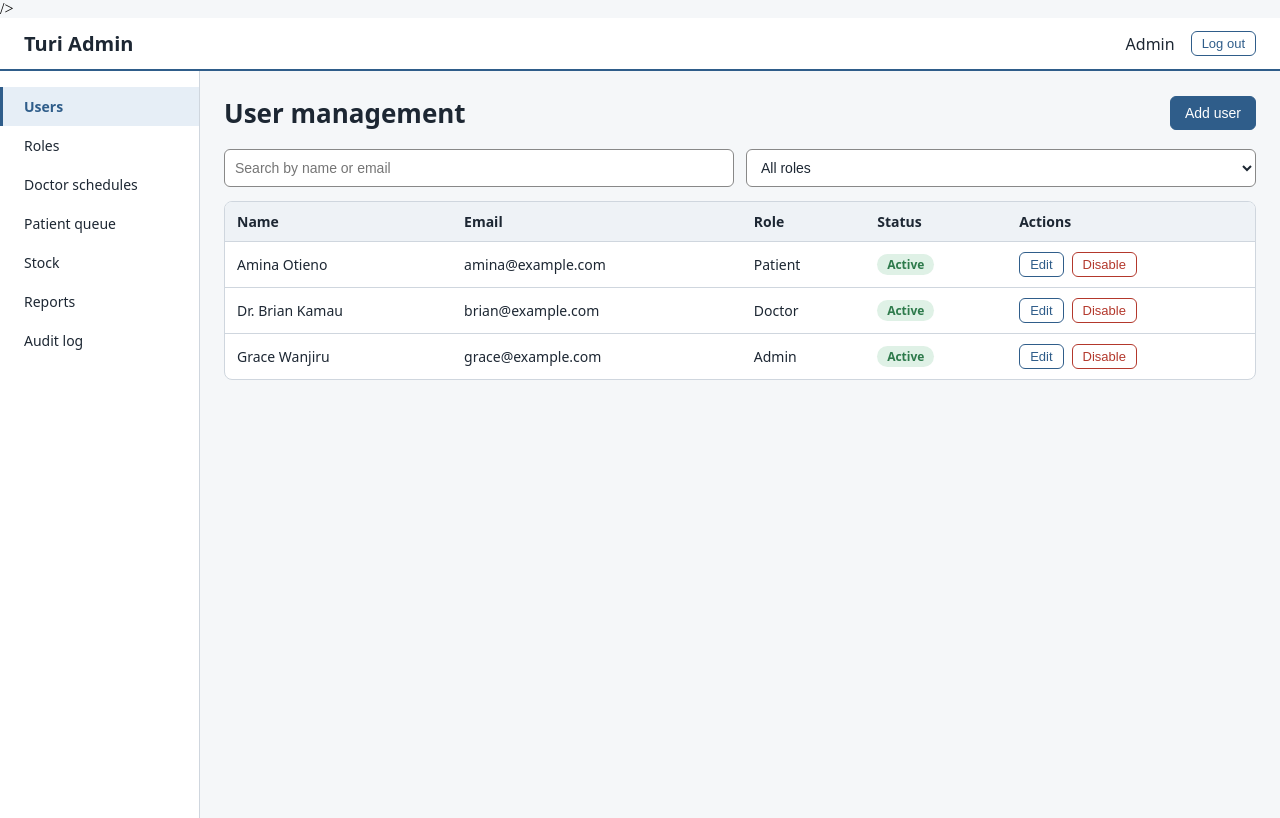
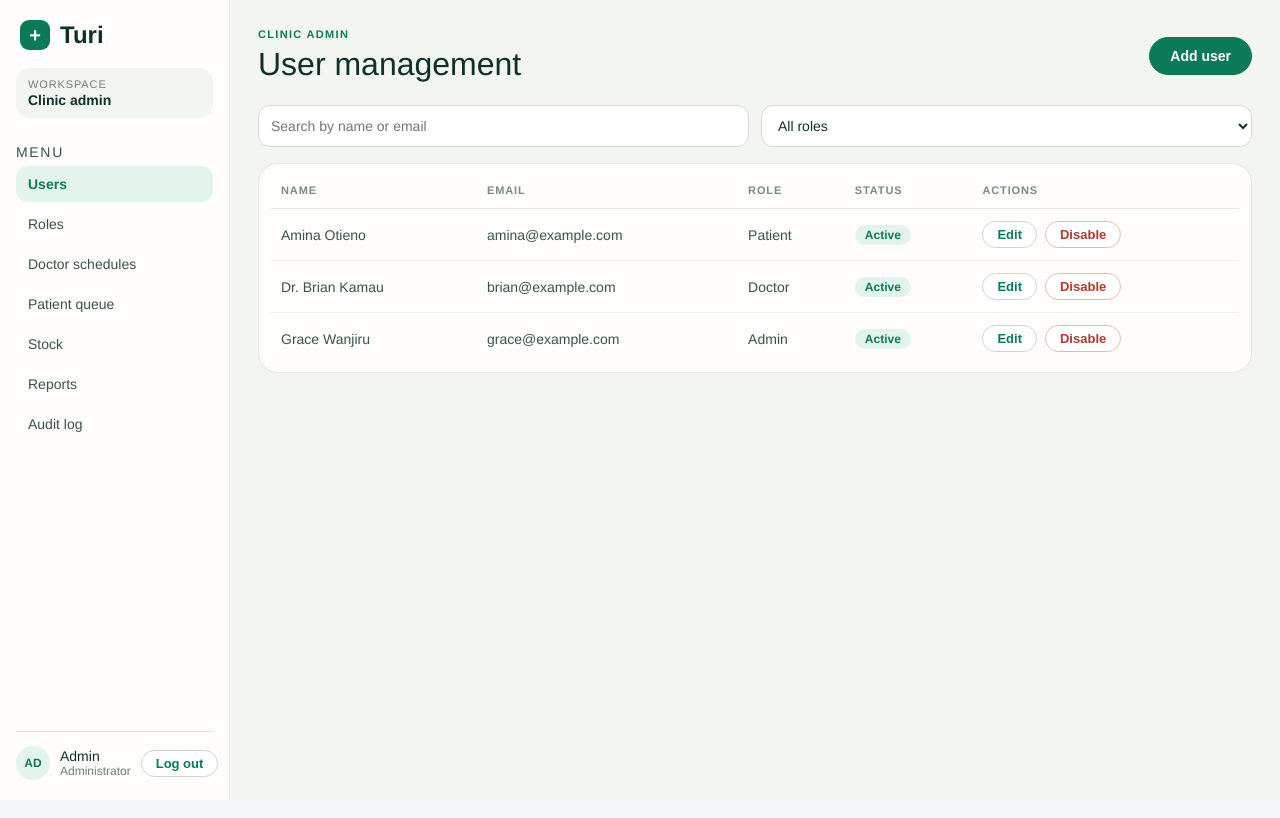
Before and after one commit to Mogaya-18/Turi, a React (Vite) app in the folder client/: page /admin in a window 1280 px wide. Built offline with nearby package versions, Linux system fonts and the light colour scheme; no server answers.

Commit message:
Updated Admin UI

```diff
--- a/client/index.html
+++ b/client/index.html
@@ -5,7 +5,6 @@
     <link rel="icon" type="image/svg+xml" href="" />
     <meta name="viewport" content="width=device-width, initial-scale=1.0" />
     <title>client</title>
-    />
   </head>
   <body>
     <div id="root"></div>
--- a/client/src/Admin/Admin.css
+++ b/client/src/Admin/Admin.css
@@ -1,38 +1,52 @@
-.admin{--blue:#2F5D8A;--ink:#1d2733;--line:#cfd6de;--bg:#f5f7f9;--ok:#2d7a4b;--warn:#a85d00;--bad:#b3382c;
-font-family:system-ui,"Segoe UI",Arial,sans-serif;color:var(--ink);min-height:100vh;display:flex;flex-direction:column;background:var(--bg);text-align:left}
+.admin{--green:#0B7A58;--green-soft:#E3F4EC;--ink:#10302a;--muted:#6c7f78;--line:#E3E6DF;--bg:#F3F5F1;--card:#FEFDFB;--ok:#0B7A58;--warn:#a85d00;--bad:#b3382c;
+font-family:"Helvetica Neue",system-ui,"Segoe UI",Arial,sans-serif;color:var(--ink);min-height:100vh;display:flex;background:var(--bg);text-align:left}
 .admin *{box-sizing:border-box}
-.admin-top{display:flex;align-items:center;gap:16px;padding:12px 24px;background:#fff;border-bottom:2px solid var(--blue)}
-.admin-top .logo{font-weight:700;font-size:20px;flex:1}
-.admin-body{display:flex;flex:1}
-.admin-side{width:200px;flex-shrink:0;background:#fff;border-right:1px solid var(--line);padding:16px 0}
-.admin-side a{display:block;padding:10px 24px;color:var(--ink);text-decoration:none;font-size:14px}
-.admin-side a:hover{background:#eef2f6}
-.admin-side a.active{background:#e6eef6;color:var(--blue);font-weight:700;box-shadow:inset 3px 0 var(--blue)}
-.admin-main{flex:1;padding:24px;min-width:0}
-.page-head{display:flex;align-items:center;gap:12px;margin-bottom:18px}
-.page-head h1{flex:1;margin:0;font-size:26px}
-.admin h3{margin:0 0 10px;font-size:16px}
-.admin p{font-size:14px;margin:6px 0}
-.btn{border:1.5px solid var(--blue);background:var(--blue);color:#fff;border-radius:6px;padding:8px 14px;font-size:14px;cursor:pointer}
-.btn.alt{background:#fff;color:var(--blue)}
-.btn.sm{padding:4px 10px;font-size:13px}
-.btn.danger{border-color:var(--bad);color:var(--bad);background:#fff}
+/* sidebar */
+.admin-side{width:230px;flex-shrink:0;background:var(--card);border-right:1px solid var(--line);padding:20px 16px;display:flex;flex-direction:column}
+.brand{display:flex;align-items:center;gap:10px;font-size:24px;font-weight:600;margin:0 0 18px 4px}
+.brand .mark{width:30px;height:30px;border-radius:9px;background:var(--green);color:#fff;display:flex;align-items:center;justify-content:center;font-size:20px;line-height:1}
+.workspace{background:var(--bg);border-radius:14px;padding:10px 12px;font-size:11px;letter-spacing:.08em;color:var(--muted);margin-bottom:20px;text-transform:uppercase}
+.workspace b{display:block;font-size:14px;letter-spacing:0;text-transform:none;color:var(--ink);margin-top:2px}
+.menu-label{font-size:11px;letter-spacing:.12em;color:var(--muted);margin:0 0 8px 8px}
+.admin-nav{display:flex;flex-direction:column;gap:4px;flex:1}
+.admin-nav a{display:block;padding:10px 12px;border-radius:12px;color:#3b524b;text-decoration:none;font-size:14px}
+.admin-nav a:hover{background:var(--bg)}
+.admin-nav a.active{background:var(--green-soft);color:var(--green);font-weight:600}
+.side-user{border-top:1px solid var(--line);padding-top:14px;display:flex;align-items:center;gap:10px;font-size:14px}
+.avatar{width:34px;height:34px;border-radius:50%;background:var(--green-soft);color:var(--green);font-size:12px;font-weight:600;display:flex;align-items:center;justify-content:center;flex-shrink:0}
+.side-user small{display:block;color:var(--muted);font-size:12px}
+.side-user .btn{margin-left:auto;white-space:nowrap}
+/* content */
+.admin-content{flex:1;min-width:0;display:flex;flex-direction:column}
+.admin-main{flex:1;padding:28px}
+.eyebrow{font-size:11px;letter-spacing:.12em;text-transform:uppercase;color:var(--green);font-weight:600}
+.page-head{display:flex;align-items:center;gap:12px;margin-bottom:22px}
+.page-head>div{flex:1}
+.page-head h1{margin:6px 0 0;font-size:32px;font-weight:400}
+.admin h3{margin:0 0 10px;font-size:17px;font-weight:600}
+.admin p{font-size:14px;margin:6px 0;color:#3b524b}
+/* buttons and fields */
+.btn{border:1px solid var(--green);background:var(--green);color:#fff;border-radius:999px;padding:10px 20px;font-size:14px;font-weight:600;cursor:pointer}
+.btn.alt{background:#fff;color:var(--green);border-color:#CFD6CC}
+.btn.sm{padding:5px 14px;font-size:13px}
+.btn.danger{border-color:#e3b9b3;color:var(--bad);background:#fff}
 .btn:disabled{opacity:.5;cursor:not-allowed}
-.admin button:focus-visible,.admin a:focus-visible,.admin input:focus-visible,.admin select:focus-visible{outline:3px solid #8fb4d9;outline-offset:2px}
-.field{border:1.5px solid #888;border-radius:6px;padding:9px 10px;background:#fff;font-size:14px;color:var(--ink);width:100%}
-.toolbar{display:flex;gap:12px;margin-bottom:14px;flex-wrap:wrap}
+.admin button:focus-visible,.admin a:focus-visible,.admin input:focus-visible,.admin select:focus-visible{outline:3px solid #9fd5bf;outline-offset:2px}
+.field{border:1px solid #D5DAD2;border-radius:12px;padding:11px 12px;background:#fff;font-size:14px;color:var(--ink);width:100%;font-family:inherit}
+.toolbar{display:flex;gap:12px;margin-bottom:16px;flex-wrap:wrap}
 .toolbar .field{flex:1;min-width:140px}
-.panel{border:1.5px solid var(--line);border-radius:8px;padding:16px;background:#fff;margin-bottom:20px}
+/* cards and tables */
+.panel{border:1px solid var(--line);border-radius:20px;padding:20px;background:var(--card);margin-bottom:20px}
 .form-grid{display:grid;grid-template-columns:repeat(auto-fit,minmax(160px,1fr));gap:12px;align-items:end}
-.form-grid label{font-size:13px;display:block}
+.form-grid label{font-size:12px;color:var(--muted);display:block}
 .form-grid label .field{margin-top:4px}
-.table-wrap{overflow-x:auto;background:#fff;border:1.5px solid var(--line);border-radius:8px}
+.table-wrap{overflow-x:auto;background:var(--card);border:1px solid var(--line);border-radius:20px;padding:8px 12px}
 .admin table{width:100%;border-collapse:collapse;font-size:14px}
-.admin th,.admin td{padding:10px 12px;text-align:left;border-bottom:1px solid var(--line)}
-.admin th{background:#eef2f6;font-weight:700}
+.admin th,.admin td{padding:12px 10px;text-align:left;border-bottom:1px solid #EEF0EA;color:#3b524b}
+.admin th{font-size:11px;letter-spacing:.08em;text-transform:uppercase;color:#7a8a84;font-weight:600;border-bottom:1px solid var(--line)}
 .admin tr:last-child td{border-bottom:0}
 .actions{display:flex;gap:8px}
-.badge{display:inline-block;padding:2px 10px;border-radius:99px;font-size:12px;font-weight:700;background:#e8ecf0}
-.badge.ok{background:#dff1e6;color:var(--ok)}.badge.warn{background:#fbebd3;color:var(--warn)}.badge.bad{background:#f7dcd8;color:var(--bad)}
-.empty{padding:20px;text-align:center;color:#5b6772}
-@media(max-width:700px){.admin-body{flex-direction:column}.admin-side{width:100%;display:flex;overflow-x:auto;padding:0;border-right:0;border-bottom:1px solid var(--line)}.admin-side a{white-space:nowrap}}
+.badge{display:inline-block;padding:3px 10px;border-radius:999px;font-size:12px;font-weight:600;background:#e8ecf0}
+.badge.ok{background:var(--green-soft);color:var(--ok)}.badge.warn{background:#fbebd3;color:var(--warn)}.badge.bad{background:#f7dcd8;color:var(--bad)}
+.empty{padding:20px;text-align:center;color:var(--muted)}
+@media(max-width:800px){.admin{flex-direction:column}.admin-side{width:100%;flex-direction:row;flex-wrap:wrap;align-items:center;gap:8px;padding:12px;border-right:0;border-bottom:1px solid var(--line)}.brand,.workspace,.menu-label{display:none}.admin-nav{flex-direction:row;overflow-x:auto;flex:1 1 100%;order:3}.admin-nav a{white-space:nowrap}.side-user{border-top:0;padding-top:0;margin-left:auto}}
--- a/client/src/Admin/AdminLayout.jsx
+++ b/client/src/Admin/AdminLayout.jsx
@@ -15,17 +15,22 @@ export default function AdminLayout() {
   const navigate = useNavigate();
   return (
     <div className="admin">
-      <header className="admin-top">
-        <span className="logo">Turi Admin</span>
-        <span>Admin</span>
-        <button className="btn alt sm" onClick={() => navigate("/")}>Log out</button>
-      </header>
-      <div className="admin-body">
-        <nav className="admin-side" aria-label="Admin sections">
+      <aside className="admin-side">
+        <div className="brand"><span className="mark" aria-hidden="true">+</span>Turi</div>
+        <div className="workspace">Workspace<b>Clinic admin</b></div>
+        <p className="menu-label">MENU</p>
+        <nav className="admin-nav" aria-label="Admin sections">
           {links.map(([to, label, end]) => (
             <NavLink key={to} to={to} end={end}>{label}</NavLink>
           ))}
         </nav>
+        <div className="side-user">
+          <span className="avatar" aria-hidden="true">AD</span>
+          <div>Admin<small>Administrator</small></div>
+          <button className="btn alt sm" onClick={() => navigate("/")}>Log out</button>
+        </div>
+      </aside>
+      <div className="admin-content">
         <main className="admin-main"><Outlet /></main>
       </div>
     </div>
--- a/client/src/Admin/components.jsx
+++ b/client/src/Admin/components.jsx
@@ -1,7 +1,10 @@
 export function PageHead({ title, children }) {
   return (
     <div className="page-head">
-      <h1>{title}</h1>
+      <div>
+        <div className="eyebrow">Clinic admin</div>
+        <h1>{title}</h1>
+      </div>
       {children}
     </div>
   );
```
